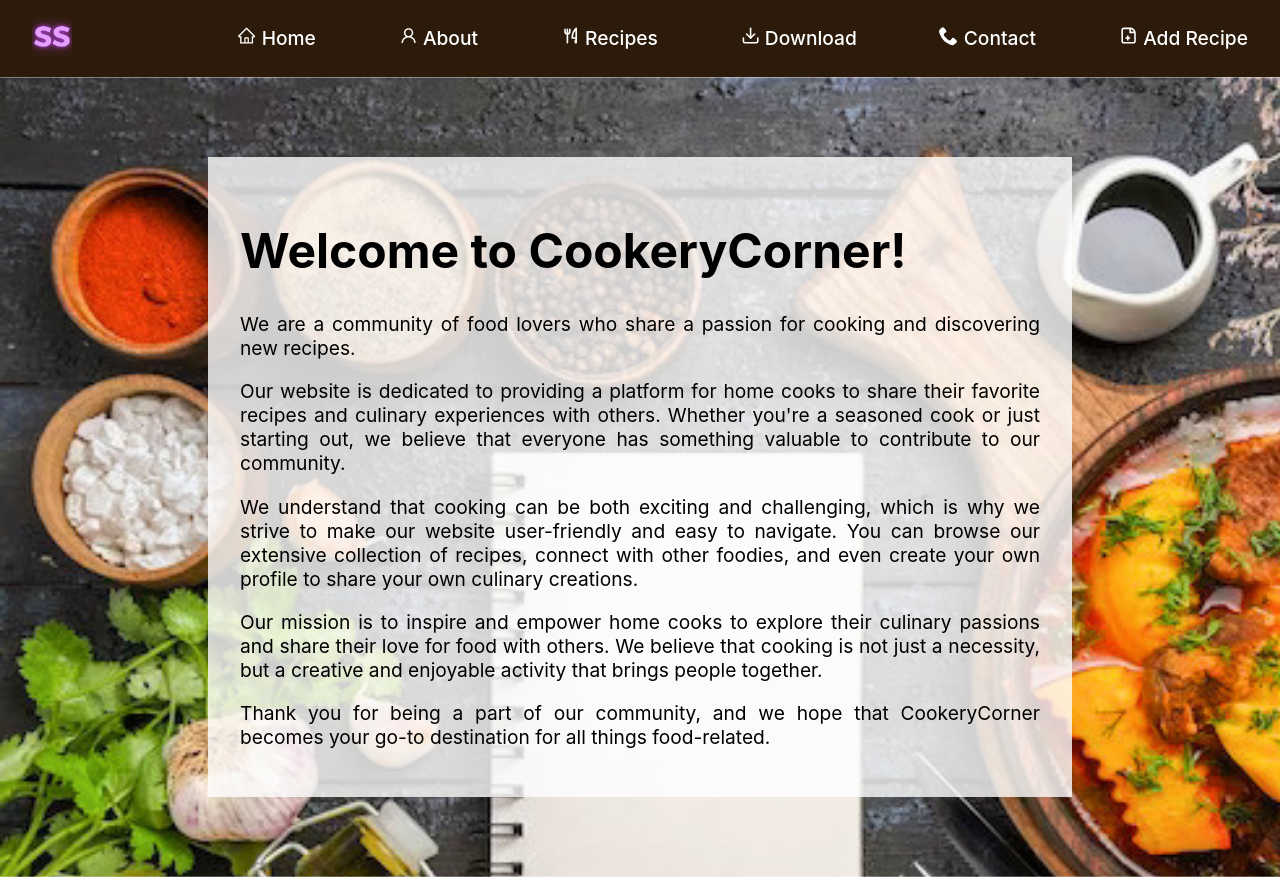
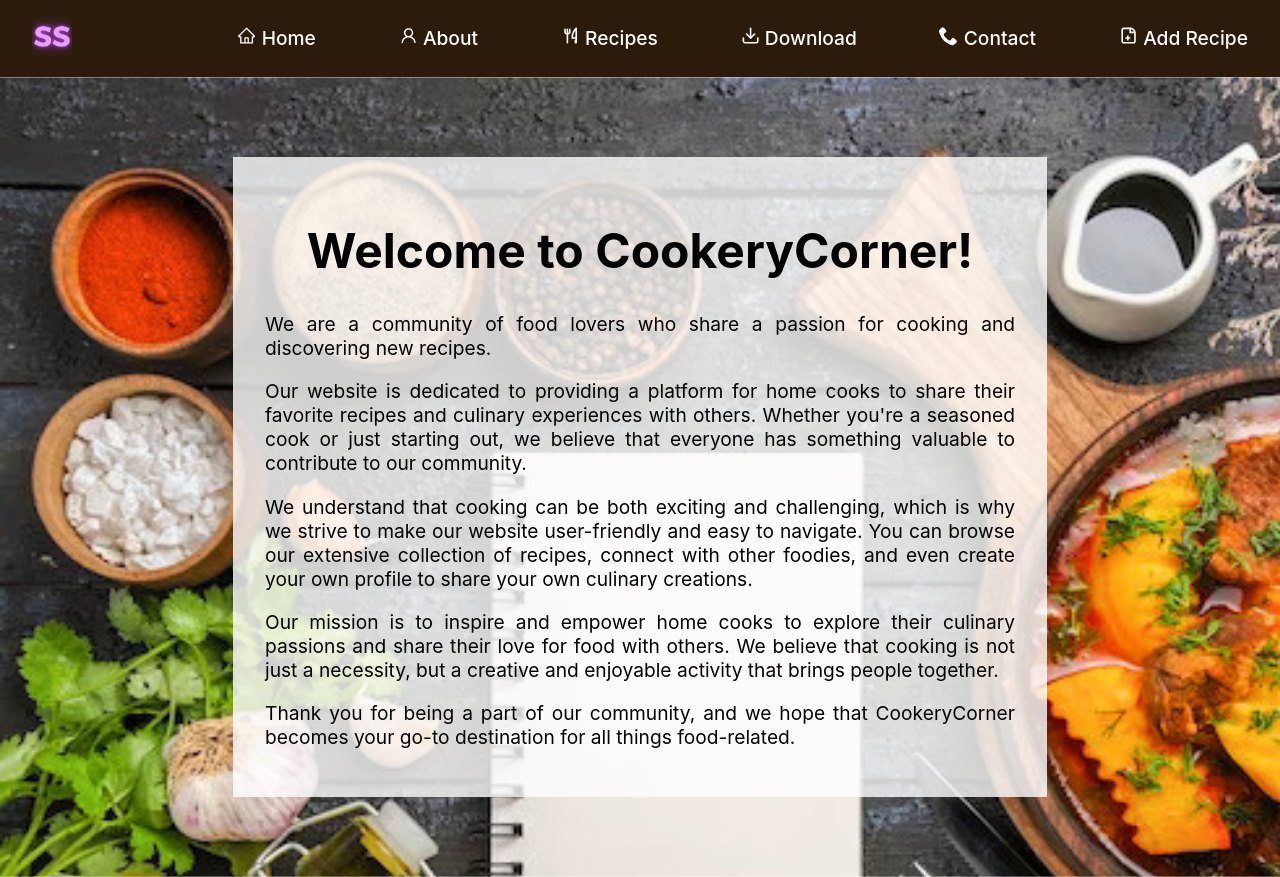
Before and after one commit to SANJANASOLANGA/ReactFoodRecipe, a React (Create React App) app in the folder Client/: page /about in a window 1280 px wide. Built offline with nearby package versions, Linux system fonts and the light colour scheme.

Commit message:
About header text aligned to center

```diff
--- a/Client/src/style.css
+++ b/Client/src/style.css
@@ -250,13 +250,14 @@
 .about-page-text {
   background-color: rgba(255, 255, 255, 0.8);
   padding: 2rem;
-  max-width: 800px;
+  max-width: 750px;
   text-align: justify;
 }
 
 .about-page-text h1 {
   font-size: 3rem;
   margin-bottom: 2rem;
+  text-align: center;
 }
 
 .about-page-text p {
```
